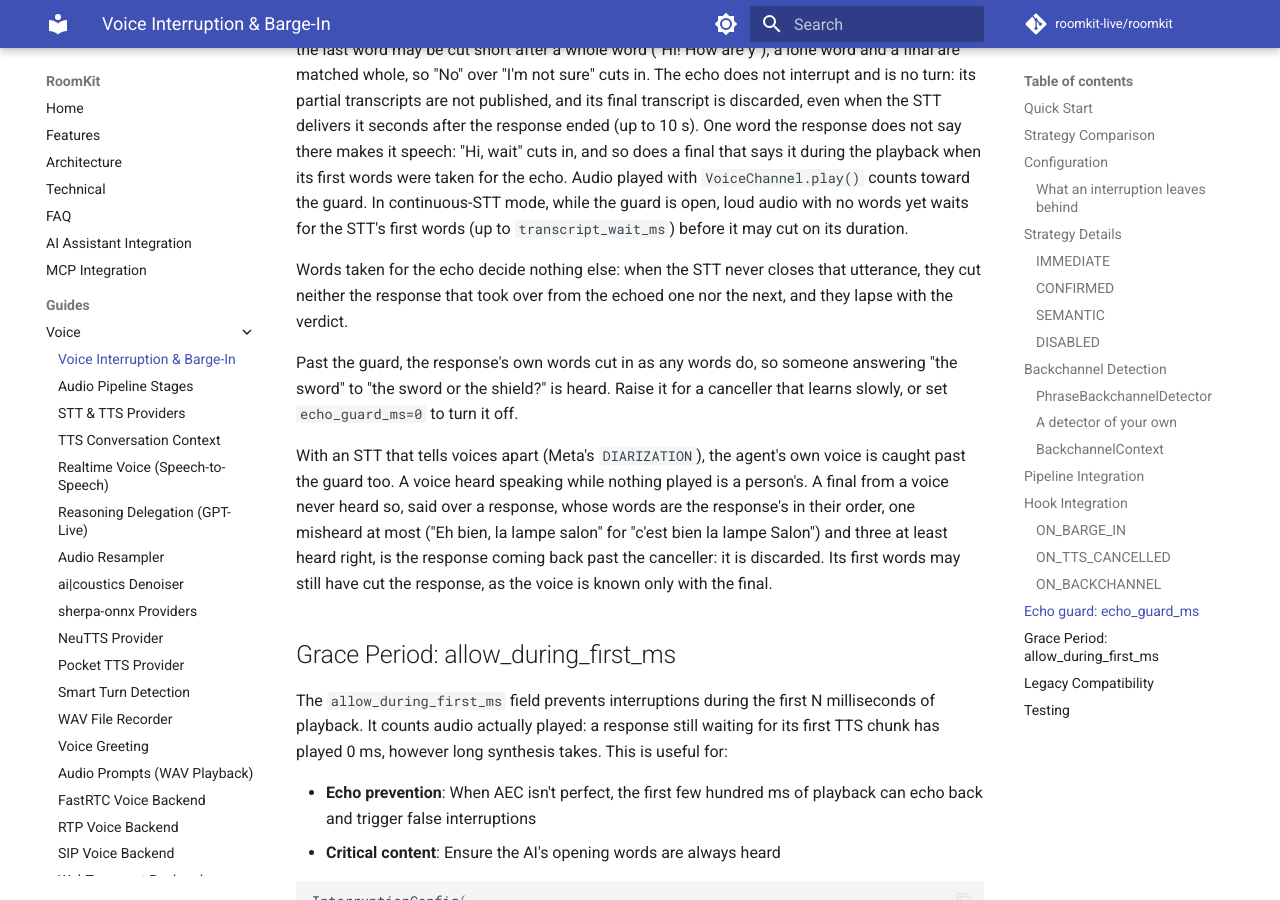
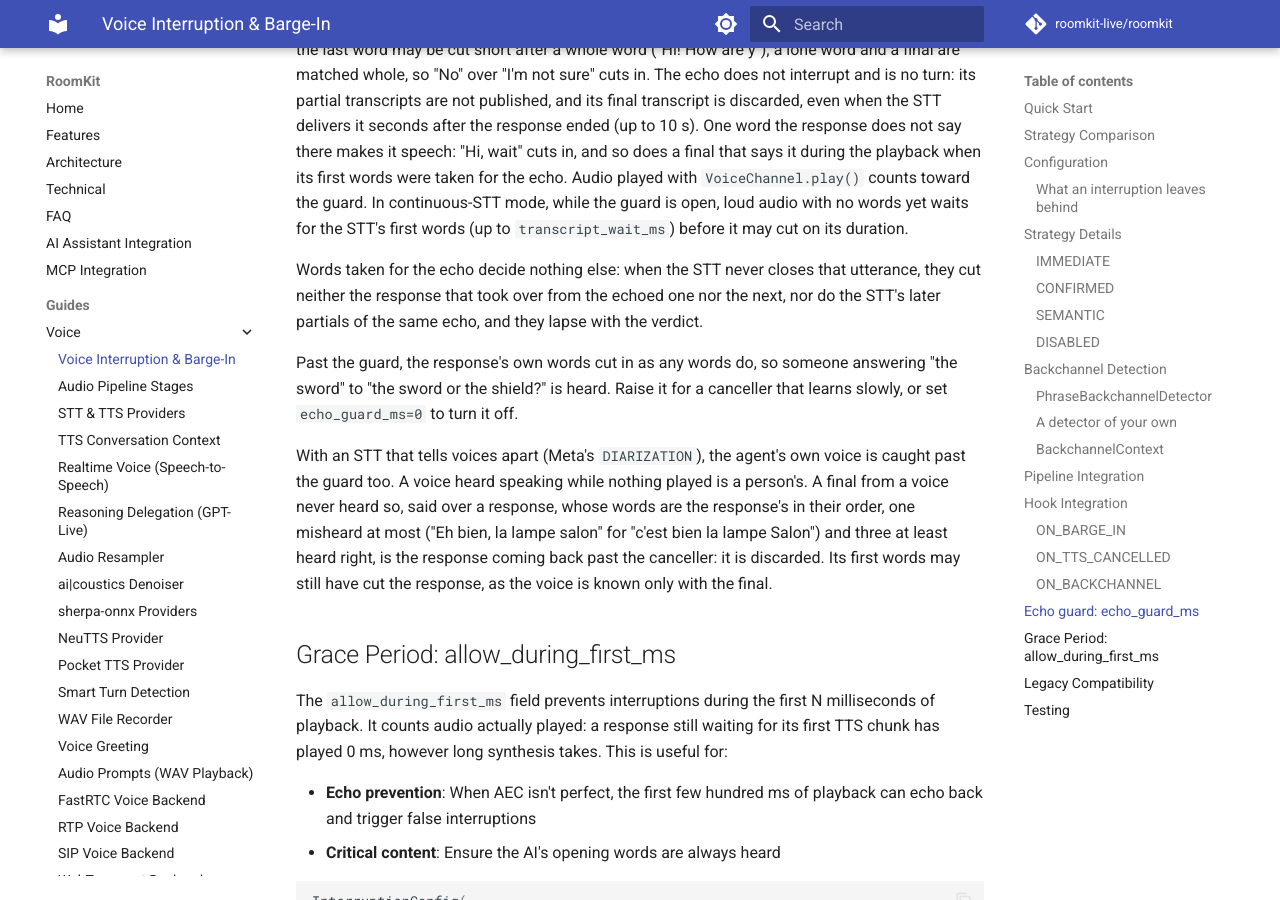
Before and after one commit to roomkit-live/roomkit-docs, an MkDocs documentation site: the page built from docs/guides/voice-interruption.md, in a window 1280 px wide and 900 px high, scrolled down 9806 px. Built offline with MkDocs 1.6.1 and Material for MkDocs 9.7.7, drawn with Linux system fonts in a browser that asks for light colours; comment, search, counter and statistics services are not loaded.

Commit message:
docs(voice): an echo's later partials cut no later response either (RMK-736)

```diff
--- a/docs/guides/voice-interruption.md
+++ b/docs/guides/voice-interruption.md
@@ -433,7 +433,8 @@ words (up to `transcript_wait_ms`) before it may cut on its duration.
 
 Words taken for the echo decide nothing else: when the STT never closes that
 utterance, they cut neither the response that took over from the echoed one
-nor the next, and they lapse with the verdict.
+nor the next, nor do the STT's later partials of the same echo, and they lapse
+with the verdict.
 
 Past the guard, the response's own words cut in as any words do, so someone
 answering "the sword" to "the sword or the shield?" is heard. Raise it for a
```
